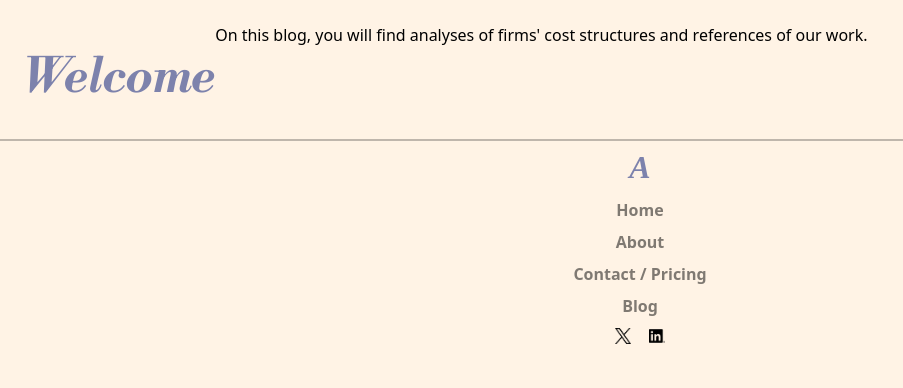
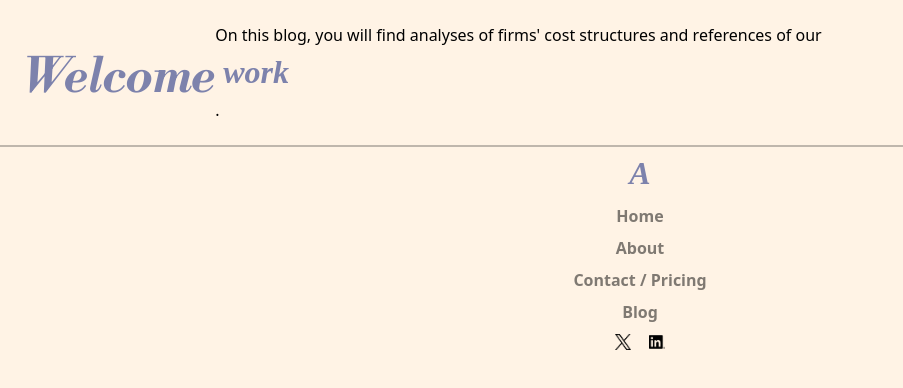
Before and after one commit to avanloo01/Alpine-Cost-Consultancy, an Angular app: page /blog/1 in a window 1280 px wide. Shown: the top 388 px of the page, without its empty margins (0-903 px from the left). Built offline with nearby package versions, Linux system fonts and the light colour scheme.

Commit message:
Update blog.service.ts

```diff
--- a/src/app/Components/blog/blog.service.ts
+++ b/src/app/Components/blog/blog.service.ts
@@ -5,7 +5,7 @@ import { Injectable } from '@angular/core';
 })
 export class BlogService {
   private blogPosts = [
-    { id: 1, title: 'Welcome', content: 'On this blog, you will find analyses of firms\' cost structures and references of our work.', date: '27/08/2023' },
+    { id: 1, title: 'Welcome', content: 'On this blog, you will find analyses of firms\' cost structures and references of our <h3>work</h3>.', date: '27/08/2023' },
     // { id: 2, title: 'Second Post', content: 'This is the content of the second post.', date: '20/12/2023' },
     // { id: 3, title: 'Second Post', content: 'This is the content of the second post.', date: '20/12/2023' },
     // { id: 4, title: 'Second Post', content: 'This is the content of the second post.', date: '20/12/2023' },
```
